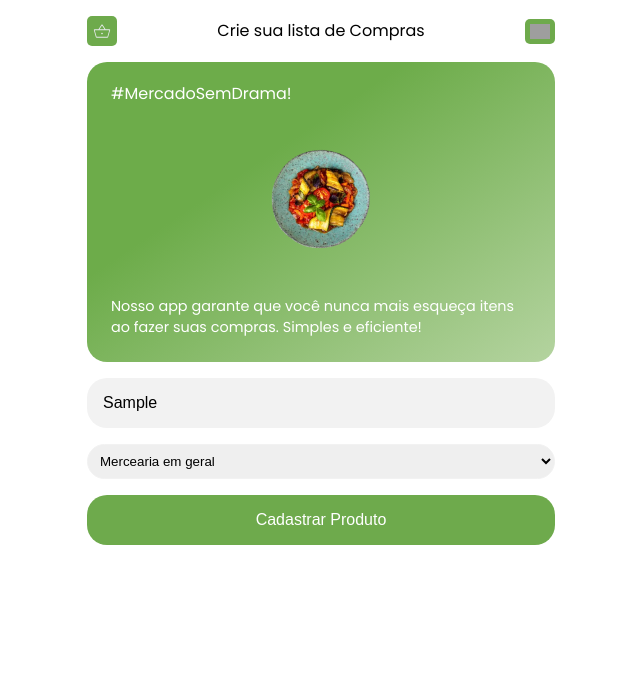
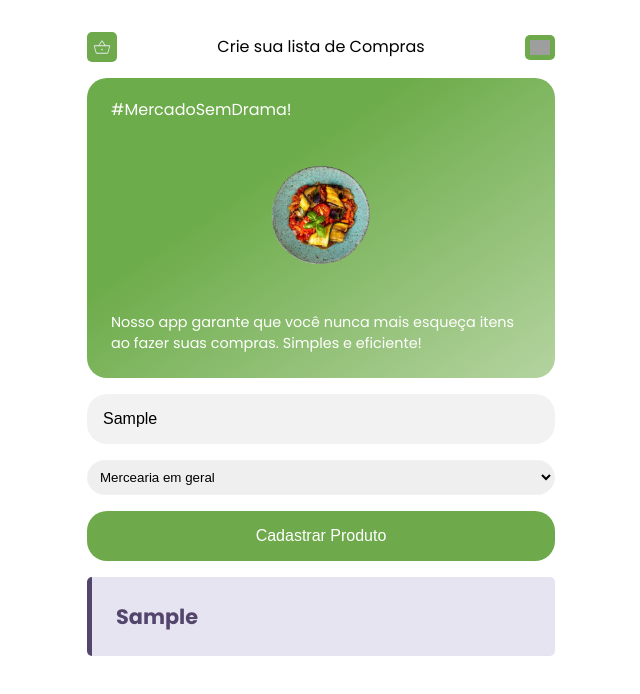
Before and after one commit to rlxmts/lista-de-compras, a React (Create React App) app: page / in a window 1280 px wide. Both pictures are taken after typing "Sample" into the empty fields and a click on the button "Cadastrar Produto". Shown: the top 694 px of the page, without its empty margins (319-959 px from the left). Built offline with nearby package versions, Linux system fonts and the light colour scheme; grey boxes are pictures that could not be loaded.

Commit message:
:dizzy: Usando swicht para obter cores/ adicionando cards

```diff
--- a/src/App.js
+++ b/src/App.js
@@ -2,59 +2,40 @@ import { useState } from "react";
 import Formulario from "./components/Formulario";
 import Header from "./components/Header";
 import Banner from "./components/Banner";
+import ListaDeCompras from "./components/ListaDeCompras";
 
 function App() {
 
   const cores = [
     {
-      cor: 'Mercearia em geral',
-      fundo: '#e6e4f1',
-      fonte: '#54456d'
+      categoria: 'Mercearia em geral',
     },
     {
-      cor: 'Padaria',
-      fundo: '#ead875',
-      fonte: '#cfba5f'
+      categoria: 'Padaria',
     },
     {
-      cor: 'Bebidas',
-      fundo: '#d1e8f3',
-      fonte: '#1f465b'
+      categoria: 'Bebidas',
     },
     {
-        cor: 'Guloseimas',
-        fundo: '#eeb386',
-        fonte: '#3c140e'
+        categoria: 'Guloseimas',
     },
     {
-        cor: 'Naturais',
-        fundo: '#bfd09e',
-        fonte: '#364027'
+        categoria: 'Naturais',
     },
     {
-        cor: 'Laticínios',
-        fundo: '#ead9aa',
-        fonte: '#643623'
+        categoria: 'Laticínios',
     },
     {
-        cor: 'Carnes',
-        fundo: '#eaa9ac',
-        fonte: '#6e2e31'
+        categoria: 'Carnes',
     },
     {
-      cor: 'Limpeza',
-      fundo: '#d2f3d6',
-      fonte: '#1c4b24'
+      categoria: 'Limpeza',
     },
     {
-      cor: 'Higiene',
-      fundo: '#add99c',
-      fonte: '#14250e'
+      categoria: 'Higiene',
     },
     {
-      cor: 'Pet',
-      fundo: '#fee5f8',
-      fonte: '#550232'
+      categoria: 'Pet',
     }
 ]
 
@@ -62,6 +43,7 @@ function App() {
 
   const recebeValor = (produto)=>{
     setProdutos([...produtos, produto]);
+    console.log(produtos)
   }
 
   return (
@@ -69,6 +51,9 @@ function App() {
         <Header />
         <Banner />
         <Formulario cores={cores} valoresCapturados={valor => recebeValor(valor)}/>
+        <ListaDeCompras
+          produto={produtos}
+        />
     </div>
   );
 }
--- /dev/null
+++ b/src/components/Card/index.js
@@ -0,0 +1,39 @@
+import styled from "styled-components";
+
+const CardBox = styled.div`
+    border-radius: 5px;
+    border-left: 5px solid ${(props)=> props.corPrimaria};
+    background-color: ${(props)=> props.corSecundaria};
+    padding: 1.5rem;
+    position: relative;
+
+    h5,span{
+    color: ${(props)=> props.corPrimaria};
+    font-family: "poppins", sans-serif;
+    }
+
+    h5{
+        font-size: 1.3rem;
+    }
+    span{
+        font-size: 1rem;
+    }
+`
+
+const Card = ({corPrimaria, corSecundaria, nome, categoria})=> {
+    return(
+        <CardBox
+            corPrimaria={corPrimaria}
+            corSecundaria={corSecundaria}
+        >
+            <h5 corPrimaria={corPrimaria}>
+                {nome}
+            </h5>
+            <span corPrimaria={corPrimaria}>
+                {categoria}
+            </span>
+        </CardBox>
+    )
+}
+
+export default Card;
--- a/src/components/Formulario/index.js
+++ b/src/components/Formulario/index.js
@@ -14,14 +14,43 @@ const Form = styled.form`
 const Formulario = ({cores, valoresCapturados})=> {
 
     const [produto, setProduto] = useState('');
-    const [cor, setCor] = useState('Mercearia em geral');
+    const [categoria, setCategoria] = useState('Mercearia em geral');
+
+    const obterCores = (categoria)=> {
+        switch(categoria){
+            case 'Mercearia em geral':
+                return{corSecundaria: '#e6e4f1', corPrimaria: '#54456d'};
+            case 'Padaria':
+                return{corSecundaria: '#ead875', corPrimaria: '#3d200b'};
+            case 'Bebidas':
+                return{corSecundaria: '#d1e8f3', corPrimaria: '#1f465b'};
+            case 'Guloseimas':
+                return{corSecundaria: '#eeb386', corPrimaria: '#3c140e'};
+            case 'Naturais':
+                return{corSecundaria: '#bfd09e', corPrimaria: '#364027'};
+            case 'Laticínios':
+                return{corSecundaria: '#ead9aa', corPrimaria: '#643623'};
+            case 'Carnes':
+                return{corSecundaria: '#eaa9ac', corPrimaria: '#6e2e31'};
+            case 'Limpeza':
+                return{corSecundaria: '#d2f3d6', corPrimaria: '#1c4b24'};
+            case 'Higiene':
+                return{corSecundaria: '#add99c', corPrimaria: '#14250e'};
+            case 'Pet':
+                return{corSecundaria: '#fee5f8', corPrimaria: '#550232'};
+            default:
+                return { corSecundaria: '#d2f3d6', corPrimaria: '#1c4b24' };
+        }
+    }
 
     const capturarCampos = (e)=> {
         e.preventDefault();
+        const cores = obterCores(categoria)
         valoresCapturados(
             {
                 produto,
-                cor
+                categoria,
+                cores
             }
         )
     }
@@ -36,7 +65,7 @@ const Formulario = ({cores, valoresCapturados})=> {
             <ListaDeCores
                 obrigatorio={true}
                 cores={cores}
-                aoEscolher={valor => setCor(valor)}
+                aoEscolher={valor => setCategoria(valor)}
             />
             <Botao>Cadastrar Produto</Botao>
         </Form>
--- a/src/components/Header/index.js
+++ b/src/components/Header/index.js
@@ -5,6 +5,7 @@ const Cabecalho = styled.header`
     align-items: center;
     gap: 1rem;
     justify-content: space-between;
+    margin: 1rem 0;
 `
 
 const ContainerImg = styled.div`
--- a/src/components/ListaDeCompras/index.js
+++ b/src/components/ListaDeCompras/index.js
@@ -1,9 +1,29 @@
-const ListaDeCompras = ()=> {
+import styled from "styled-components";
+import Card from "../Card";
+
+const ListaBox = styled.ul`
+    display:flex;
+    flex-direction: column;
+    gap: 1rem;
+    padding: 1rem 0;
+    transition:1s;
+`
+
+const ListaDeCompras = ({produto})=> {
+
     return(
         <section>
-            <ul>
-
-            </ul>
+            <ListaBox>
+                {produto.map( produto =>
+                <Card
+                    key={produto.produto}
+                    nome={produto.produto}
+                    categoria={produto.nome}
+                    corPrimaria={produto.cores.corPrimaria}
+                    corSecundaria={produto.cores.corSecundaria}
+                />
+                )}
+            </ListaBox>
         </section>
     )
 }
--- a/src/components/ListaDeCores/index.js
+++ b/src/components/ListaDeCores/index.js
@@ -14,7 +14,7 @@ const Select = styled.select`
 const ListaDeCores = ({obrigatorio, cores, aoEscolher})=> {
     return(
         <Select required={obrigatorio} onChange={(e) => aoEscolher(e.target.value)}>
-            {cores.map( cor => <option key={cor.cor}>{cor.cor}</option>)}
+            {cores.map( cor => <option key={cor.categoria}>{cor.categoria}</option> )}
         </Select>
     )
 }
```
